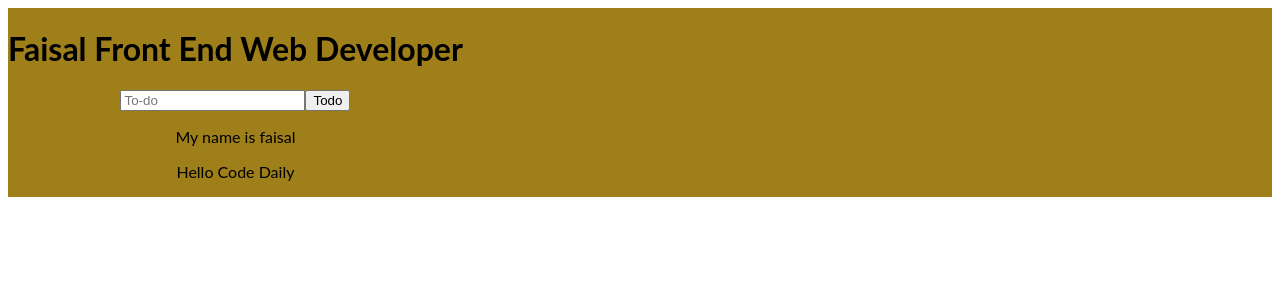
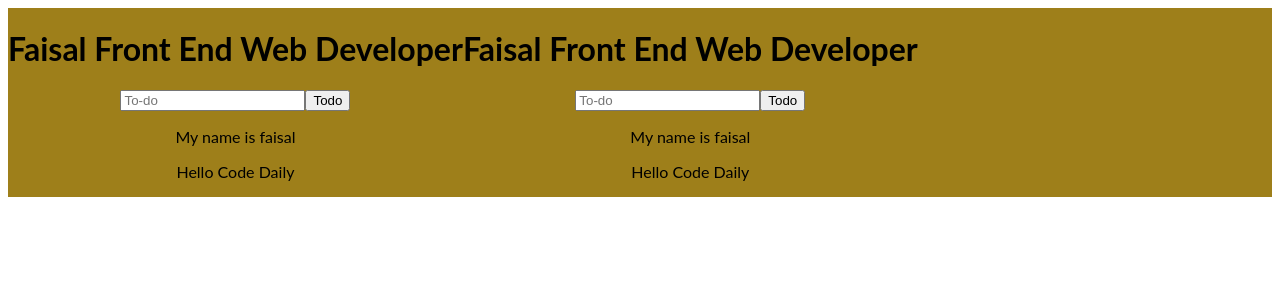
Before and after one commit to faisalmirji123/Demo-, a React (Create React App) app: page / in a window 1280 px wide. Shown: the top 300 px of the page. Built offline with nearby package versions, Linux system fonts and the light colour scheme.

Commit message:
1 file modified

```diff
--- a/src/App.js
+++ b/src/App.js
@@ -8,7 +8,7 @@ function App() {
   return (
     <div className="todo-App">
       <TodoList />
-      {/* <TodoList /> */}
+      <TodoList />
     </div>
   );
 }
```
